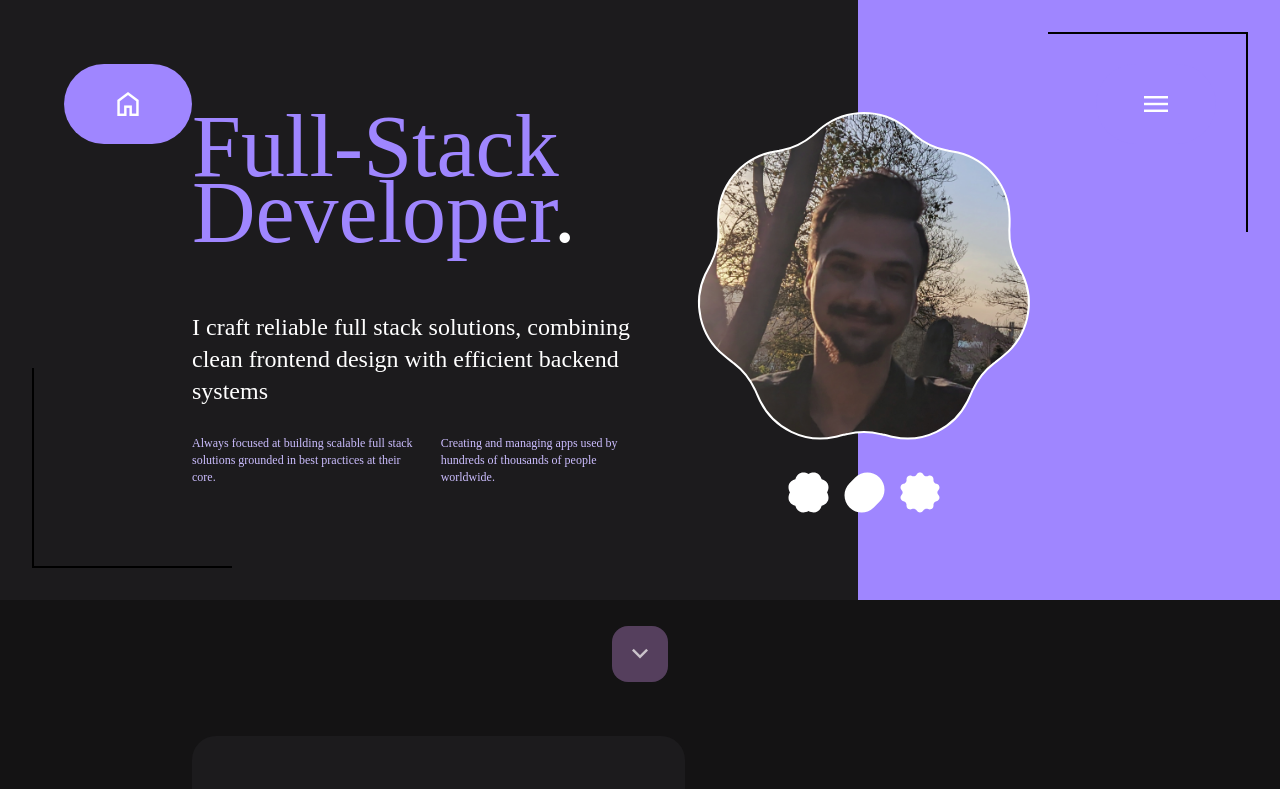
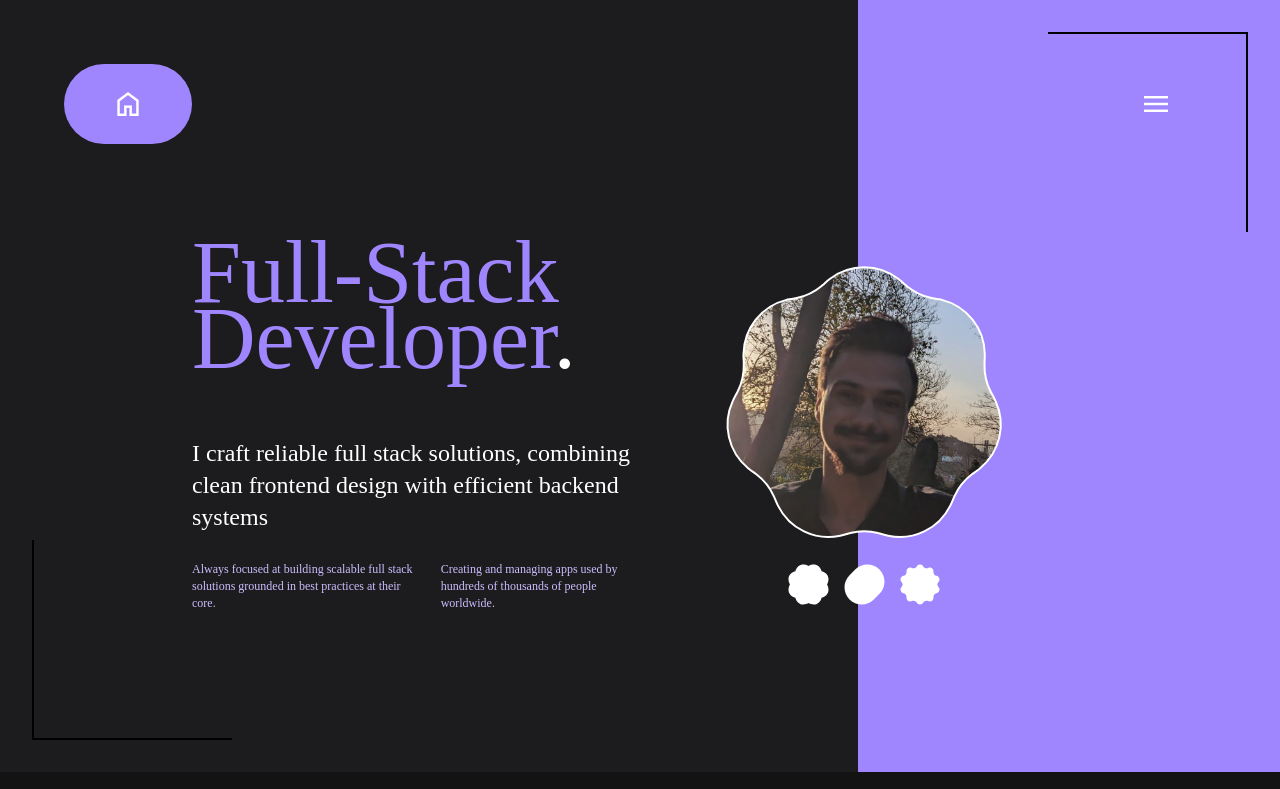
Before and after one commit to iDarkQ/portfolio, a Next.js app: page / in a window 1280 px wide. Shown: the top 789 px of the page. Built offline with nearby package versions, Linux system fonts and the light colour scheme; a web font is replaced by a local one.

Commit message:
refactor(section.tsx): set py to 40 by default and add first prop to add btn-pt utility class

```diff
--- a/src/app/components/section.tsx
+++ b/src/app/components/section.tsx
@@ -3,15 +3,28 @@ import { ReactNode } from "react";
 
 interface Props {
   id?: string;
+  as?: "section" | "div";
   className?: string;
   extraClassName?: string;
   children?: ReactNode;
+  first?: boolean;
 }
 
-export const Section = ({ className, id, extraClassName, children }: Props) => (
-  <section
+export const Section = ({
+  as = "section",
+  className,
+  id,
+  extraClassName,
+  children,
+  first = false,
+}: Props) => {
+  const Component = as;
+
+  return (
+    <Component
       className={clsx(
-      "relative py-20 overflow-hidden",
+        "relative py-40 overflow-hidden",
+        "max-lg:py-35 max-sm:py-25",
         className && className
       )}
       id={id}
@@ -21,10 +34,12 @@ export const Section = ({ className, id, extraClassName, children }: Props) => (
           "mx-auto",
           "w-[70%] flex flex-col",
           "max-lg:w-[80%] max-sm:w-[90%]",
-        extraClassName && extraClassName,
+          first && "btn-pt",
+          extraClassName && extraClassName
         )}
       >
         {children}
       </div>
-  </section>
+    </Component>
   );
+};
```
Lines whose indentation alone changed are shown as unchanged.
